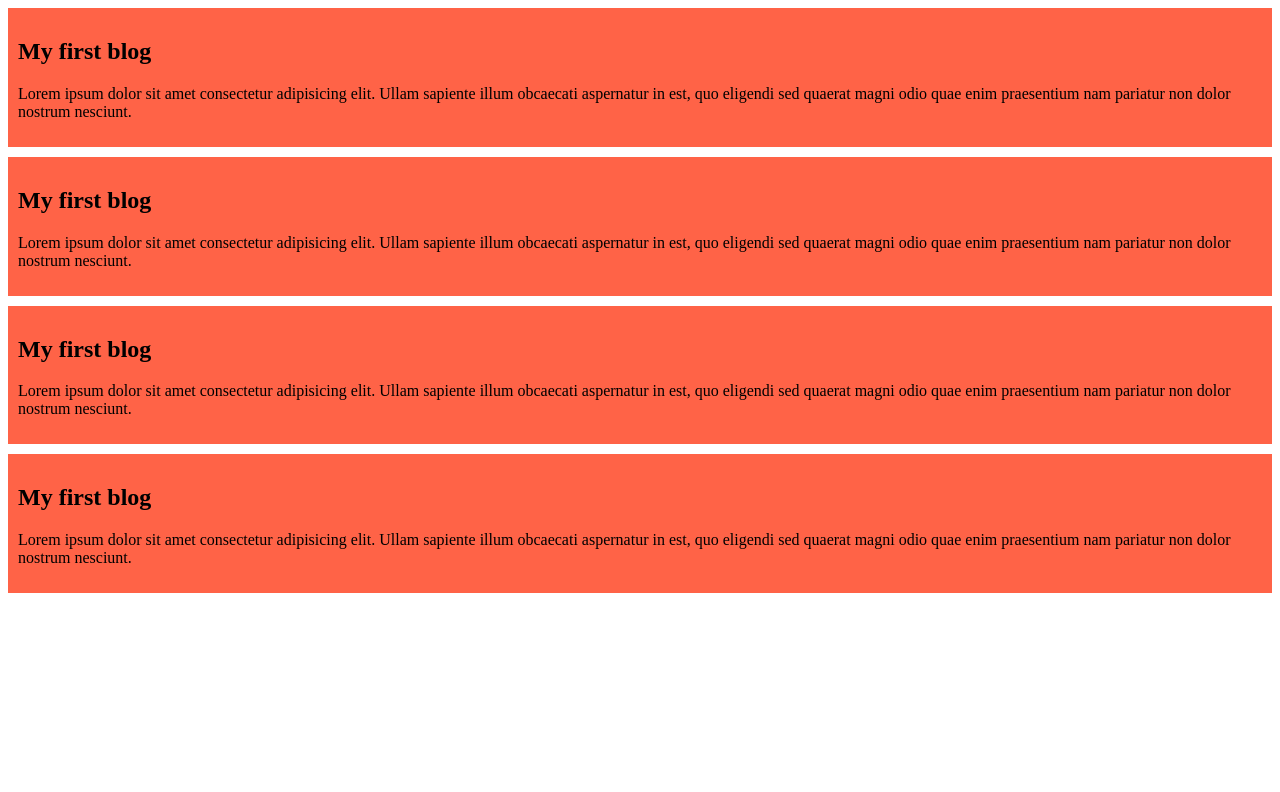
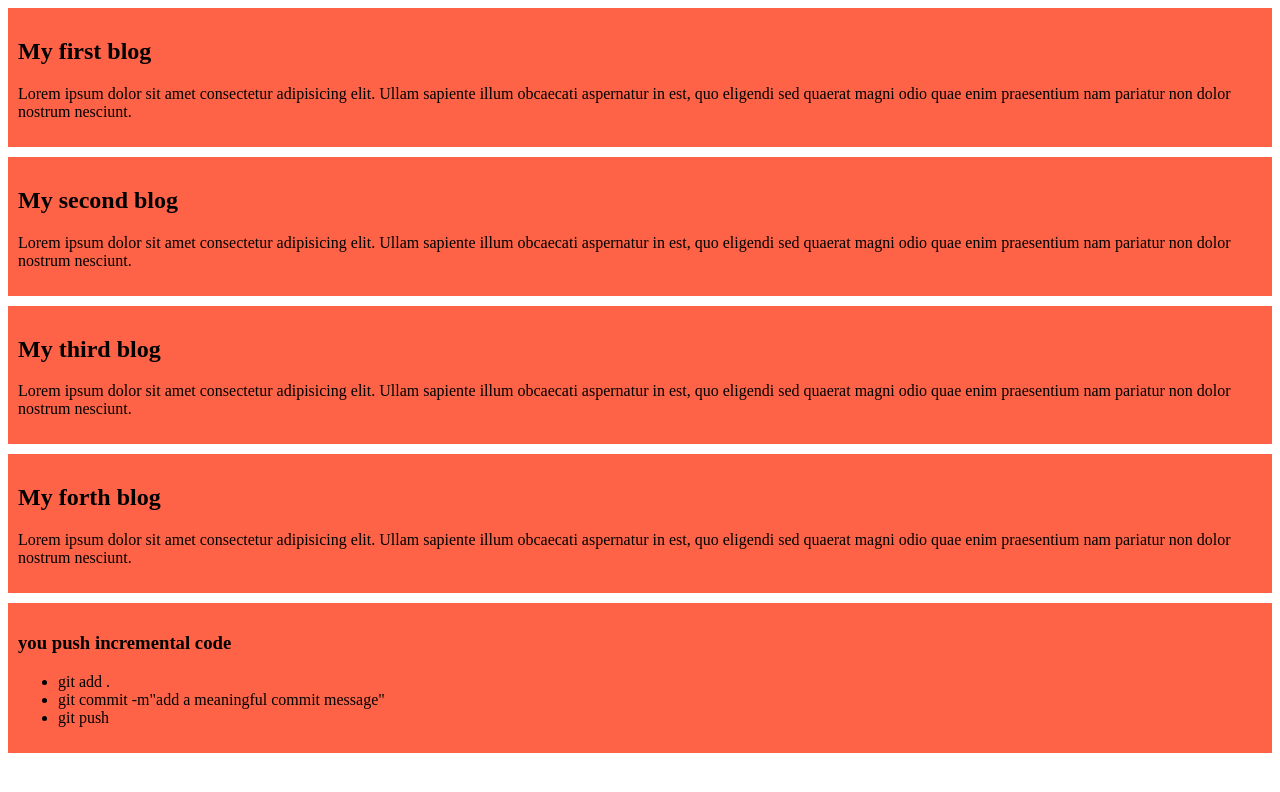
Before and after one commit to kaiem1/my-first-github-repo, a plain HTML site: page index.html in a window 1280 px wide. Drawn offline with Linux system fonts and the light colour scheme.

Commit message:
added a list to push code

```diff
--- a/index.html
+++ b/index.html
@@ -13,22 +13,29 @@
 
     </div>
     <div>
-        <h2>My first blog</h2>
+        <h2>My second blog</h2>
         <p>Lorem ipsum dolor sit amet consectetur adipisicing elit. Ullam sapiente illum obcaecati aspernatur in est, quo eligendi sed quaerat magni odio quae enim praesentium nam pariatur non dolor nostrum nesciunt.</p>
 
     </div>
     <div>
-        <h2>My first blog</h2>
+        <h2>My third blog</h2>
         <p>Lorem ipsum dolor sit amet consectetur adipisicing elit. Ullam sapiente illum obcaecati aspernatur in est, quo eligendi sed quaerat magni odio quae enim praesentium nam pariatur non dolor nostrum nesciunt.</p>
 
     </div>
     <div>
-        <h2>My first blog</h2>
+        <h2>My forth blog</h2>
         <p>Lorem ipsum dolor sit amet consectetur adipisicing elit. Ullam sapiente illum obcaecati aspernatur in est, quo eligendi sed quaerat magni odio quae enim praesentium nam pariatur non dolor nostrum nesciunt.</p>
 
     </div>
 
-
+<div>
+<h3>you push incremental code</h3>
+<ul>
+    <li>git add .</li>
+<li>git commit -m"add a meaningful commit message" </li>
+<li>git push</li>
+</ul>
+</div>
 
 
 </body>
```
